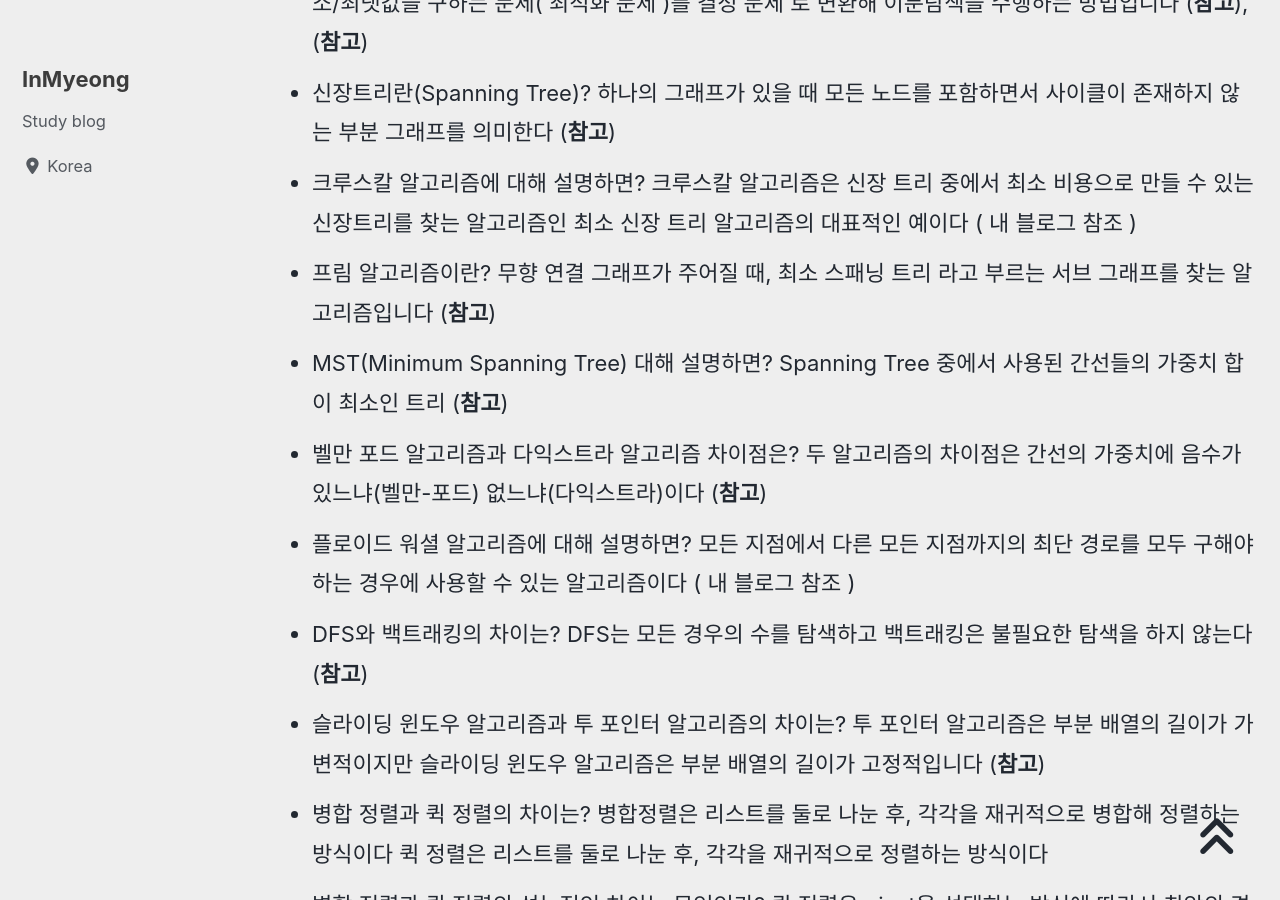
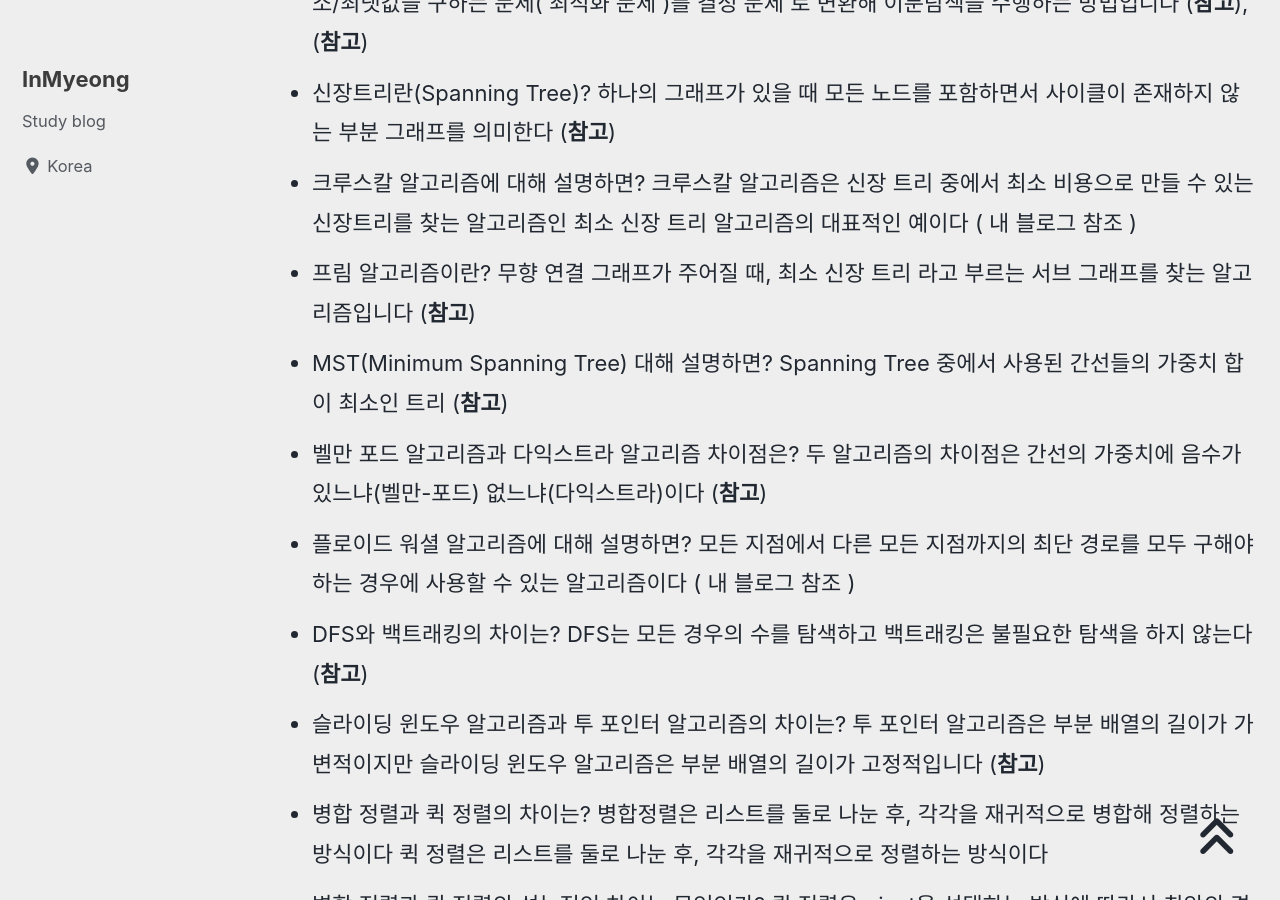
Before and after one commit to devMyeong/devMyeong.github.io, a Jekyll site: the page built from _posts/cs/2022-09-05-블로그-면접준비.md, in a window 1280 px wide and 900 px high, scrolled down 18254 px. Built offline with Jekyll 4.4.1, drawn with Linux system fonts in a browser that asks for light colours; cached includes are drawn as plain includes; nearby versions of some CDN libraries; some web fonts are replaced; comment, search, counter and statistics services are not loaded.

Commit message:
Chore : CS지식 수정

```diff
--- a/_posts/cs/2022-09-05-블로그-면접준비.md
+++ b/_posts/cs/2022-09-05-블로그-면접준비.md
@@ -175,7 +175,7 @@ last_modified_at: 2022-10-30
 - 정렬된 원소를 가지고 있는 배열에서 원하는 원소를 찾는 방법에는 어떤 것이 있는가? 이진탐색(Binary Search)과 파라메트릭서치(Parametric Search)가 있습니다 이진 탐색은 중간값을 선택하여 찾으려는 값과 비교해 찾으려는 값이 더 클 경우 선택했던 중간값을 최솟값으로, 작을 경우 중간값을 최댓값으로 하여 원하는 값을 찾을 때까지 이 과정을 반복하는 알고리즘입니다 파라메트릭서치는 조건을 만족하는 최소/최댓값을 구하는 문제( 최적화 문제 )를 결정 문제 로 변환해 이분탐색을 수행하는 방법입니다 ([**참고**](https://velog.io/@nimok97/c-%EC%9E%90%EB%A3%8C%EA%B5%AC%EC%A1%B0%EC%95%8C%EA%B3%A0%EB%A6%AC%EC%A6%98-%EA%B0%9C%EB%85%90-%EB%B3%B5%EC%8A%B5%ED%95%98%EA%B8%B0-18-%EC%9D%B4%EB%B6%84%ED%83%90%EC%83%89-Parametric-Search)), ([**참고**](https://loosie.tistory.com/518))
 - 신장트리란(Spanning Tree)? 하나의 그래프가 있을 때 모든 노드를 포함하면서 사이클이 존재하지 않는 부분 그래프를 의미한다 ([**참고**](https://gmlwjd9405.github.io/2018/08/28/algorithm-mst.html))
 - 크루스칼 알고리즘에 대해 설명하면? 크루스칼 알고리즘은 신장 트리 중에서 최소 비용으로 만들 수 있는 신장트리를 찾는 알고리즘인 최소 신장 트리 알고리즘의 대표적인 예이다 ( 내 블로그 참조 )
-- 프림 알고리즘이란? 무향 연결 그래프가 주어질 때, 최소 스패닝 트리 라고 부르는 서브 그래프를 찾는 알고리즘입니다 ([**참고**](https://www.weeklyps.com/entry/%ED%94%84%EB%A6%BC-%EC%95%8C%EA%B3%A0%EB%A6%AC%EC%A6%98-Prims-algorithm))
+- 프림 알고리즘이란? 무향 연결 그래프가 주어질 때, 최소 신장 트리 라고 부르는 서브 그래프를 찾는 알고리즘입니다 ([**참고**](https://www.weeklyps.com/entry/%ED%94%84%EB%A6%BC-%EC%95%8C%EA%B3%A0%EB%A6%AC%EC%A6%98-Prims-algorithm))
 - MST(Minimum Spanning Tree) 대해 설명하면? Spanning Tree 중에서 사용된 간선들의 가중치 합이 최소인 트리 ([**참고**](https://gmlwjd9405.github.io/2018/08/28/algorithm-mst.html))
 - 벨만 포드 알고리즘과 다익스트라 알고리즘 차이점은? 두 알고리즘의 차이점은 간선의 가중치에 음수가 있느냐(벨만-포드) 없느냐(다익스트라)이다 ([**참고**](https://shyeon.tistory.com/2))
 - 플로이드 워셜 알고리즘에 대해 설명하면? 모든 지점에서 다른 모든 지점까지의 최단 경로를 모두 구해야 하는 경우에 사용할 수 있는 알고리즘이다 ( 내 블로그 참조 )
```
